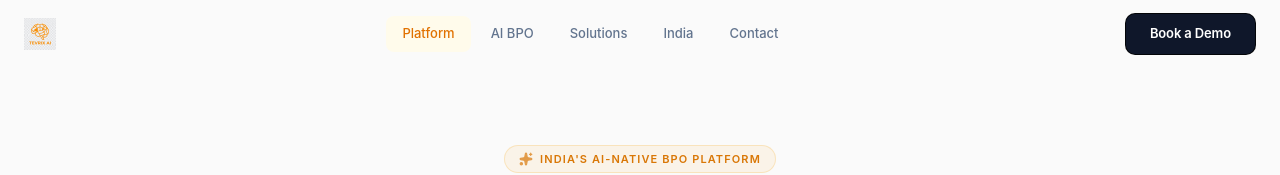
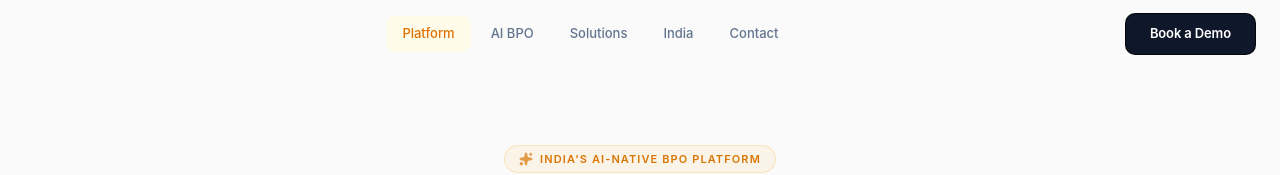
Before and after one commit to tevrixai-gen/landing-page-, a React (Vite) app: page / in a window 1280 px wide. Shown: the top 175 px of the page. Built offline with nearby package versions, Linux system fonts and the light colour scheme.

Commit message:
ui: permanently remove top-left logo from navbar

```diff
--- a/src/Navbar.jsx
+++ b/src/Navbar.jsx
@@ -38,10 +38,8 @@ export default function Navbar({ onDemo }) {
   return (
     <header className={`fixed top-0 inset-x-0 z-50 transition-all duration-300 ${scrolled ? 'glass-nav' : ''}`}>
       <nav className="max-w-7xl mx-auto flex items-center justify-between px-6 h-[68px]">
-        {/* Logo */}
-        <Link to="/" className="flex items-center gap-2.5 group">
-          <img src={logo} alt="Tevrix AI Logo" className="h-[32px] w-auto object-contain transition-transform duration-300 group-hover:scale-105" />
-        </Link>
+        {/* Logo Removed */}
+        <div className="w-[32px]" />
 
         {/* Desktop links */}
         <div className="hidden md:flex items-center gap-1">
```
